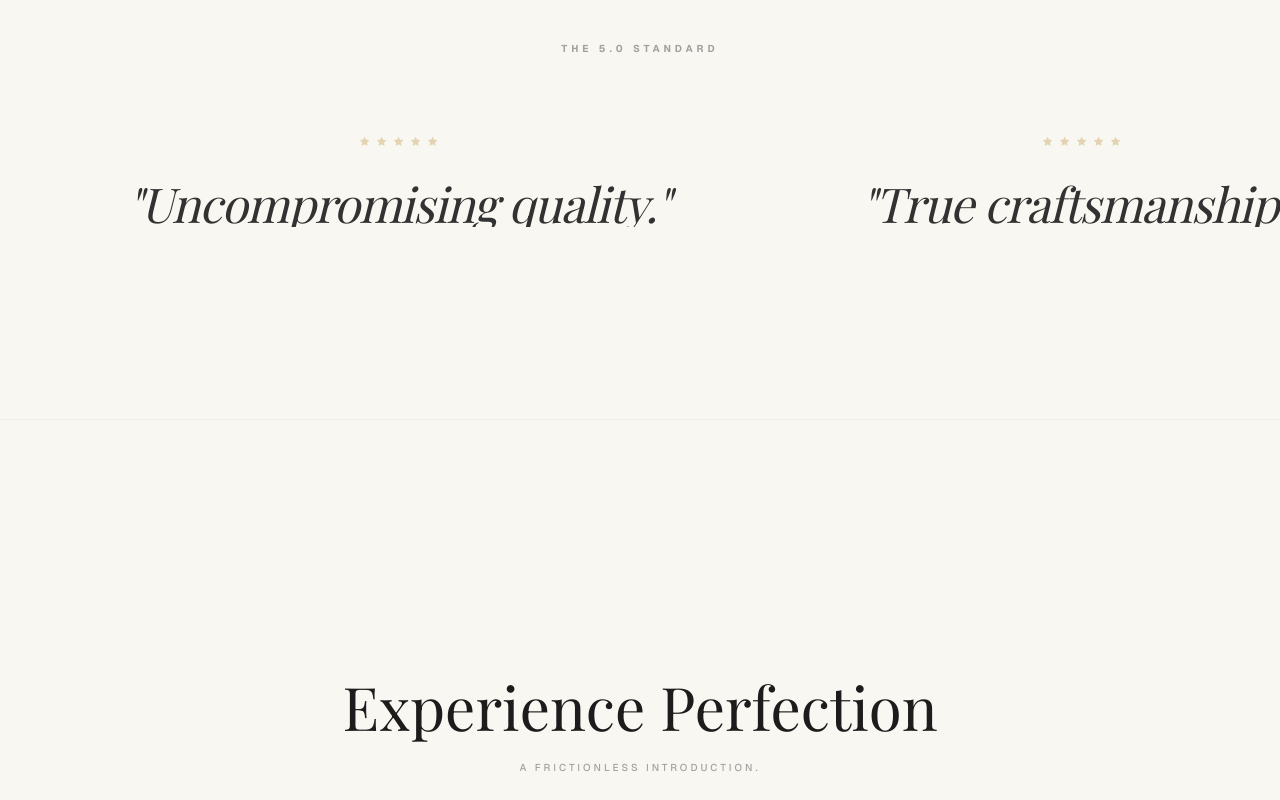
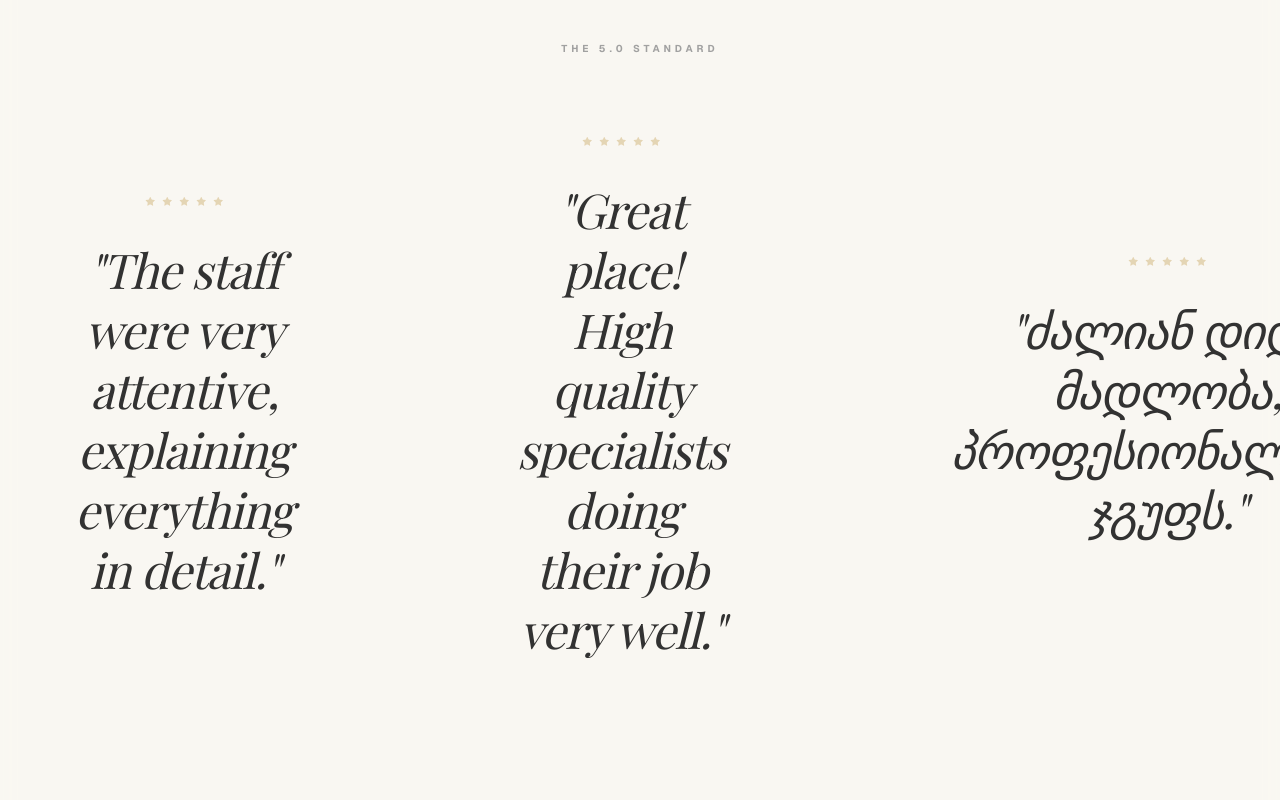
Before and after one commit to socraticblock/davinci, a Next.js app: page / in a window 1280 px wide. Shown: the part 2100-2900 px from the top of the page. Built offline with nearby package versions, Linux system fonts and the light colour scheme; a web font is replaced by a local one.

Commit message:
Replace mockup reviews with real patient feedback

```diff
--- a/src/app/page.tsx
+++ b/src/app/page.tsx
@@ -162,12 +162,12 @@ function BentoCard({ className, label, subtext }: { className: string, label: st
 
 function ReviewsSection() {
   const reviews = [
-    "Artistic precision.",
-    "Best in Tbilisi.",
-    "Uncompromising quality.",
-    "True craftsmanship.",
-    "A masterful approach.",
-    "Redefining dental care."
+    "Great price, great service, friendly doctor and staff.",
+    "I’m very happy about the quality and price.",
+    "The staff were very attentive, explaining everything in detail.",
+    "Great place! High quality specialists doing their job very well.",
+    "ძალიან დიდი მადლობა, პროფესიონალების ჯგუფს.",
+    "Buenos doctores, muy profesionales. Sonrisa perfecta!"
   ];
 
   return (
@@ -193,7 +193,9 @@ function ReviewsSection() {
                   <Star key={i} size={11} fill="currentColor" strokeWidth={0} />
                 ))}
               </div>
-              <p className="font-serif text-3xl md:text-5xl text-foreground tracking-tight italic opacity-90">"{review}"</p>
+              <p className="font-serif text-3xl md:text-5xl text-foreground tracking-tight italic opacity-90 text-center px-4 max-w-2xl whitespace-normal leading-tight">
+                "{review}"
+              </p>
             </div>
           ))}
         </motion.div>
```
